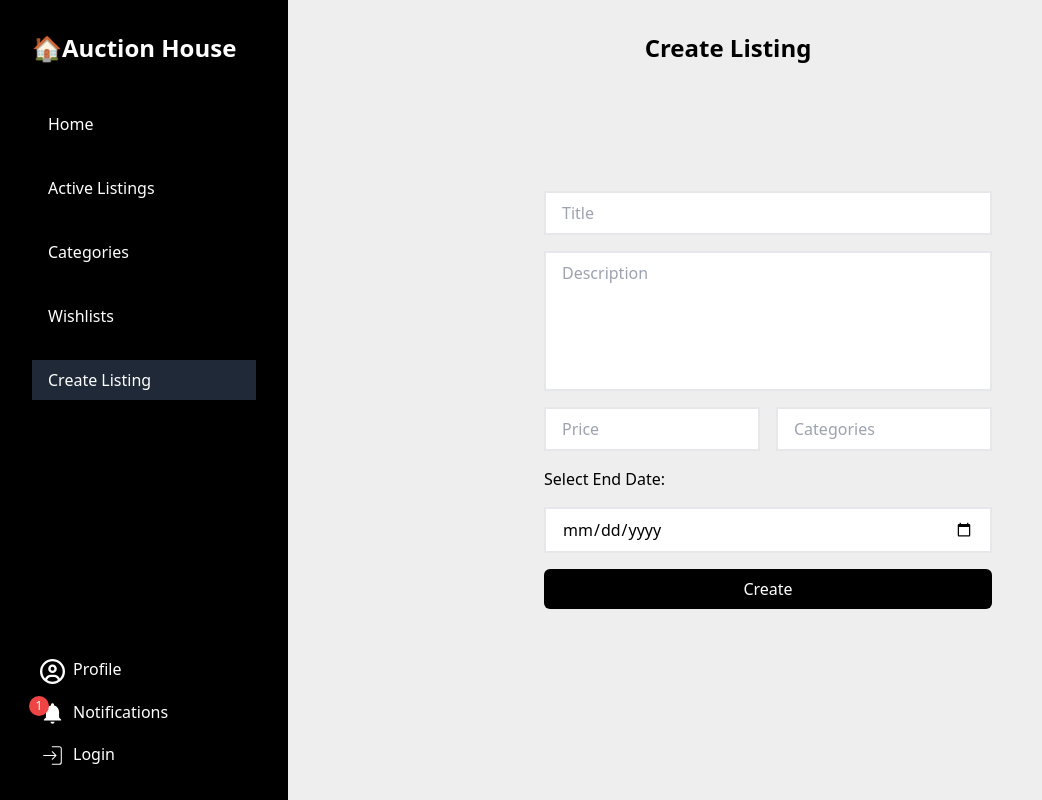
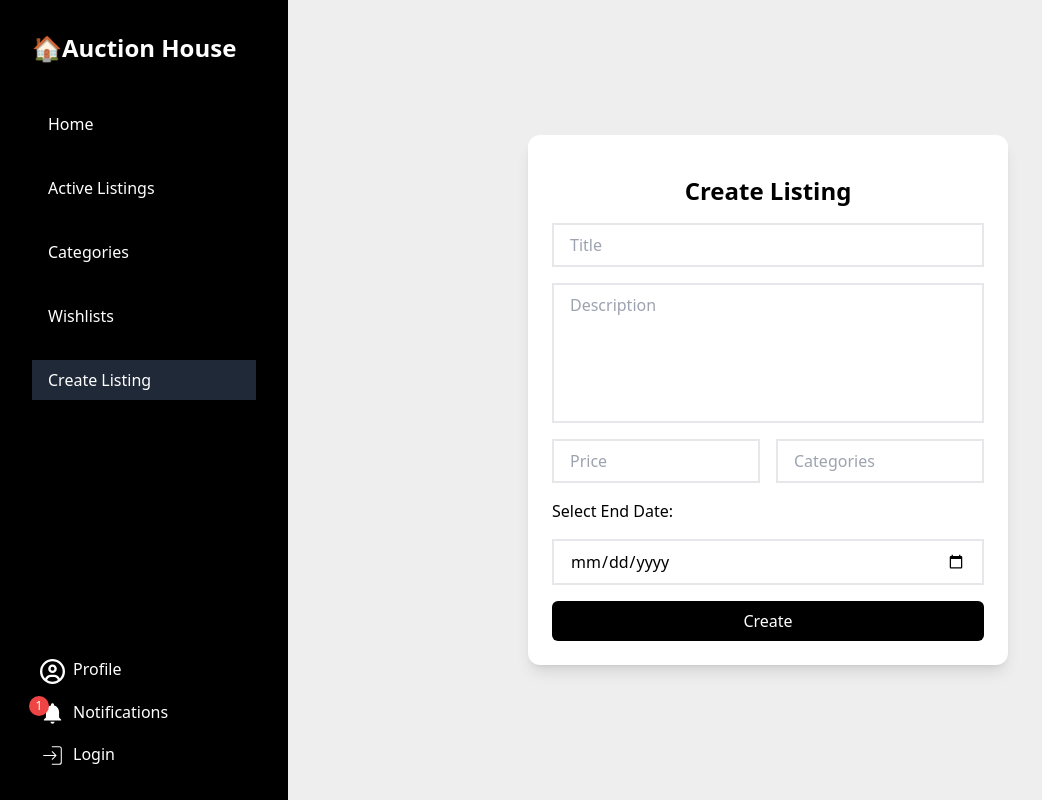
Before and after one commit to LynxQuas/auction-house, a React (Vite) app: page /create-listings in a window 1280 px wide. Shown: the whole page, without its empty margins (0-1042 px from the left). Built offline with nearby package versions, Linux system fonts and the light colour scheme.

Commit message:
styles (create listing): changed create lisitng background to white

```diff
--- a/src/components/ListingCard.tsx
+++ b/src/components/ListingCard.tsx
@@ -1,7 +1,8 @@
 const ListingCard = () => {
     return (
-        <div className="flex my-1 flex-col w-1/2 md:w-[20rem] border-2 rounded-md bg-white gap-4 shadow-md">
+        <div className="flex my-1 flex-col w-1/2 md:w-[20rem] border-2 rounded-md bg-white gap-2 shadow-md">
             {/* image  */}
+            {/* high needs to change  */}
             <div className="w-full h-[10rem] bg-black rounded-md" />
 
             <div className="flex flex-col gap-4 p-4">
--- a/src/components/ListingForm.tsx
+++ b/src/components/ListingForm.tsx
@@ -1,6 +1,7 @@
 import { SubmitHandler, useForm } from "react-hook-form";
 import Input from "./Input";
 import InputError from "./InputError";
+import React from "react";
 
 type ListingFormTypes = {
     title: string;
@@ -10,7 +11,11 @@ type ListingFormTypes = {
     endDate: Date;
 };
 
-const ListingForm = () => {
+type ListingFormProps = {
+    children: React.ReactNode;
+};
+
+const ListingForm = ({ children }: ListingFormProps) => {
     const {
         register,
         handleSubmit,
@@ -22,7 +27,8 @@ const ListingForm = () => {
     };
 
     return (
-        <div className="absolute w-full p-4 md:w-[30rem] md:ml-32 top-[50%] left-[50%] translate-x-[-50%] translate-y-[-50%]">
+        <div className="bg-white absolute w-full p-6 rounded-xl shadow-lg md:w-[30rem] md:ml-32 top-[50%] left-[50%] translate-x-[-50%] translate-y-[-50%]">
+            {children}
             <form
                 className="flex flex-col gap-4"
                 onSubmit={handleSubmit(onSubmit)}
--- a/src/features/create-listings/CreatingListings.tsx
+++ b/src/features/create-listings/CreatingListings.tsx
@@ -3,10 +3,13 @@ import ListingForm from "../../components/ListingForm";
 const CreatingListings = () => {
     return (
         <section>
-            <h2 className="text-2xl mr-28 font-bold text-center">
-                Create Listing
-            </h2>
-            <ListingForm />
+            <div className="bg-white w-[30rem]">
+                <ListingForm>
+                    <h2 className="text-2xl my-4 font-bold text-center">
+                        Create Listing
+                    </h2>
+                </ListingForm>
+            </div>
         </section>
     );
 };
```
